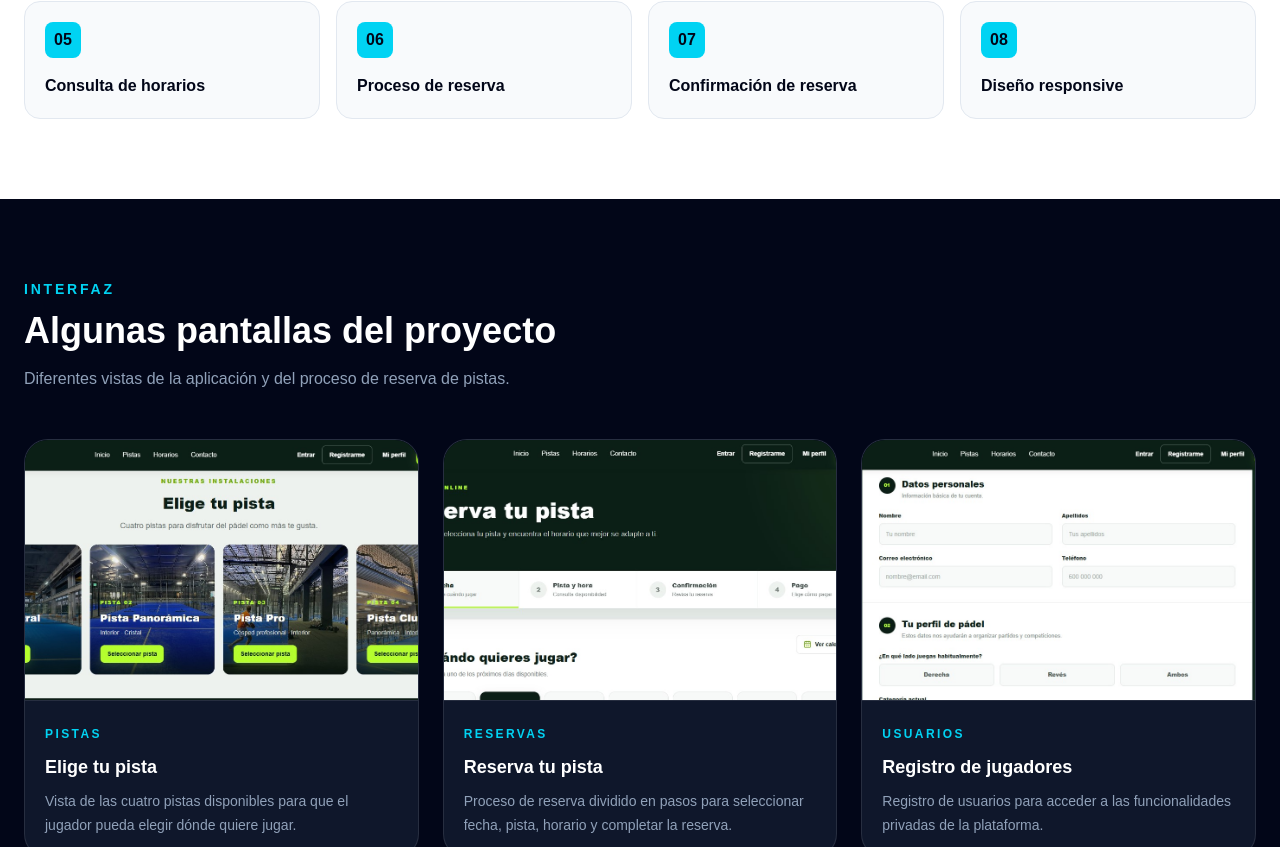
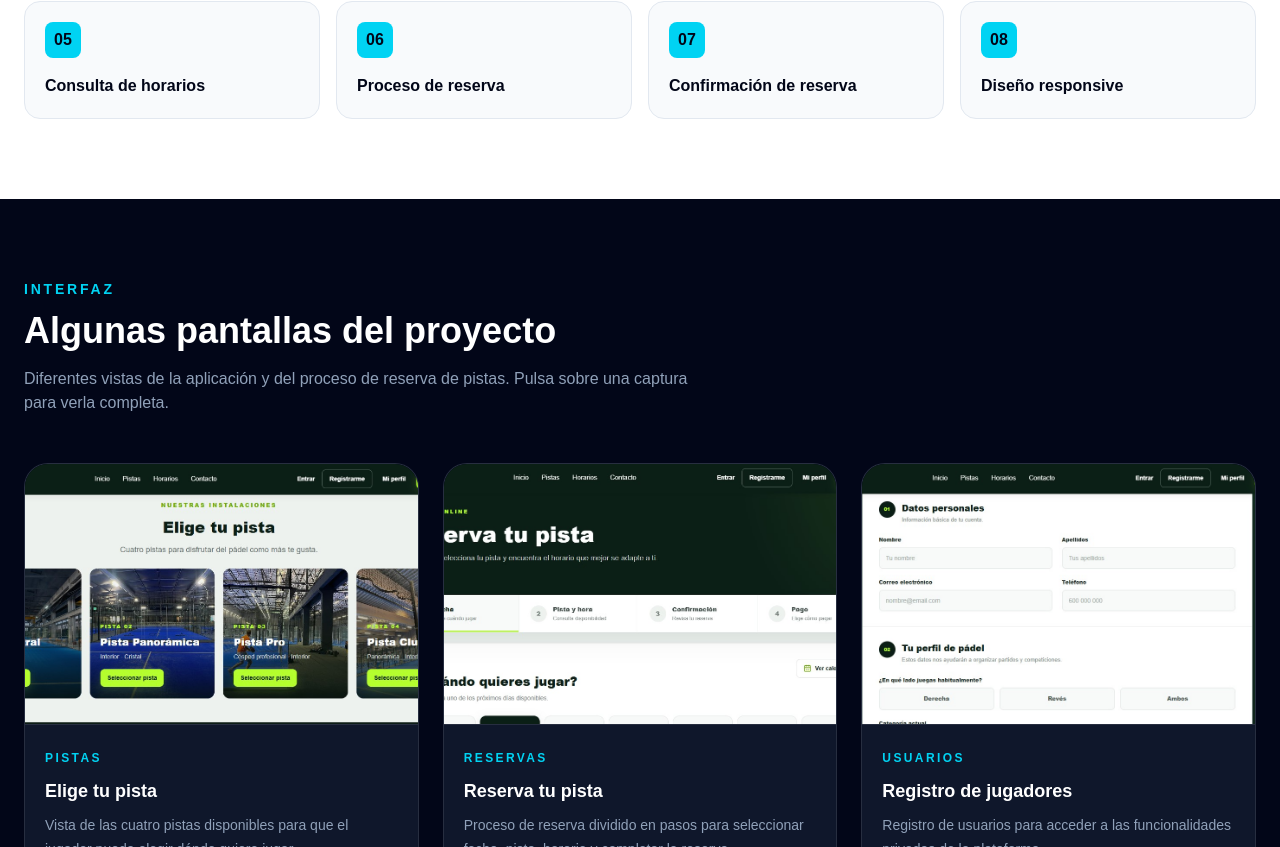
Before and after one commit to sergioyecla59/Portfolio, a Next.js app: page /proyectos/club-padel in a window 1280 px wide. Shown: the part 1953-2800 px from the top of the page. Built offline with nearby package versions, Linux system fonts and the light colour scheme.

Commit message:
Corregir Galeria imagenes club Padel

```diff
--- a/src/app/proyectos/club-padel/page.tsx
+++ b/src/app/proyectos/club-padel/page.tsx
@@ -1,7 +1,30 @@
+"use client";
+
 import Link from "next/link";
 import Image from "next/image";
+import { useEffect, useState } from "react";
 
 export default function ClubPadelPage() {
+  const [imagenAbierta, setImagenAbierta] = useState<string | null>(null);
+
+  /* ==================================================
+      CERRAR LIGHTBOX CON ESC
+  ================================================== */
+
+  useEffect(() => {
+    const cerrarConEscape = (event: KeyboardEvent) => {
+      if (event.key === "Escape") {
+        setImagenAbierta(null);
+      }
+    };
+
+    window.addEventListener("keydown", cerrarConEscape);
+
+    return () => {
+      window.removeEventListener("keydown", cerrarConEscape);
+    };
+  }, []);
+
   return (
     <main className="min-h-screen bg-slate-950 text-white">
 
@@ -101,7 +124,11 @@ export default function ClubPadelPage() {
 
         <div className="overflow-hidden rounded-3xl border border-white/10 bg-slate-900 p-2 shadow-2xl">
 
-          <div className="overflow-hidden rounded-2xl bg-slate-900">
+          <button
+            type="button"
+            onClick={() => setImagenAbierta("/projects/padel.jpg")}
+            className="block w-full cursor-zoom-in overflow-hidden rounded-2xl bg-slate-900"
+          >
 
             <Image
               src="/projects/padel.jpg"
@@ -110,10 +137,10 @@ export default function ClubPadelPage() {
               height={1080}
               priority
               unoptimized
-              className="h-auto w-full"
+              className="h-auto w-full transition duration-500 hover:scale-[1.01]"
             />
 
-          </div>
+          </button>
 
         </div>
       </section>
@@ -241,7 +268,7 @@ export default function ClubPadelPage() {
 
             <p className="mt-4 max-w-2xl text-slate-400">
               Diferentes vistas de la aplicación y del proceso de reserva
-              de pistas.
+              de pistas. Pulsa sobre una captura para verla completa.
             </p>
 
           </div>
@@ -258,7 +285,13 @@ export default function ClubPadelPage() {
 
             <article className="group overflow-hidden rounded-3xl border border-white/10 bg-slate-900">
 
-              <div className="h-[260px] overflow-hidden bg-slate-950">
+              <button
+                type="button"
+                onClick={() =>
+                  setImagenAbierta("/projects/Pistas_Club_Padel.jpg")
+                }
+                className="block h-[260px] w-full cursor-zoom-in overflow-hidden bg-slate-950"
+              >
 
                 <Image
                   src="/projects/Pistas_Club_Padel.jpg"
@@ -269,7 +302,7 @@ export default function ClubPadelPage() {
                   className="h-full w-full object-cover object-top transition duration-500 group-hover:scale-[1.02]"
                 />
 
-              </div>
+              </button>
 
               <div className="border-t border-white/10 p-5">
 
@@ -295,7 +328,13 @@ export default function ClubPadelPage() {
 
             <article className="group overflow-hidden rounded-3xl border border-white/10 bg-slate-900">
 
-              <div className="h-[260px] overflow-hidden bg-slate-950">
+              <button
+                type="button"
+                onClick={() =>
+                  setImagenAbierta("/projects/Reservas_Club_Padel.jpg")
+                }
+                className="block h-[260px] w-full cursor-zoom-in overflow-hidden bg-slate-950"
+              >
 
                 <Image
                   src="/projects/Reservas_Club_Padel.jpg"
@@ -306,7 +345,7 @@ export default function ClubPadelPage() {
                   className="h-full w-full object-cover object-top transition duration-500 group-hover:scale-[1.02]"
                 />
 
-              </div>
+              </button>
 
               <div className="border-t border-white/10 p-5">
 
@@ -332,7 +371,13 @@ export default function ClubPadelPage() {
 
             <article className="group overflow-hidden rounded-3xl border border-white/10 bg-slate-900">
 
-              <div className="h-[260px] overflow-hidden bg-slate-950">
+              <button
+                type="button"
+                onClick={() =>
+                  setImagenAbierta("/projects/Registro_Club_Padel.jpg")
+                }
+                className="block h-[260px] w-full cursor-zoom-in overflow-hidden bg-slate-950"
+              >
 
                 <Image
                   src="/projects/Registro_Club_Padel.jpg"
@@ -343,7 +388,7 @@ export default function ClubPadelPage() {
                   className="h-full w-full object-cover object-top transition duration-500 group-hover:scale-[1.02]"
                 />
 
-              </div>
+              </button>
 
               <div className="border-t border-white/10 p-5">
 
@@ -454,6 +499,52 @@ export default function ClubPadelPage() {
         </div>
       </section>
 
+
+      {/* ==================================================
+          LIGHTBOX
+      ================================================== */}
+
+      {imagenAbierta && (
+
+        <div
+          className="fixed inset-0 z-[9999] flex items-center justify-center bg-black/90 p-4 backdrop-blur-sm sm:p-8"
+          onClick={() => setImagenAbierta(null)}
+        >
+
+          {/* BOTÓN CERRAR */}
+
+          <button
+            type="button"
+            onClick={() => setImagenAbierta(null)}
+            className="absolute right-5 top-5 z-10 flex h-12 w-12 items-center justify-center rounded-full border border-white/20 bg-slate-900 text-2xl text-white transition hover:bg-cyan-400 hover:text-slate-950 sm:right-8 sm:top-8"
+            aria-label="Cerrar imagen"
+          >
+            ×
+          </button>
+
+
+          {/* IMAGEN GRANDE */}
+
+          <div
+            className="relative flex max-h-[90vh] max-w-[95vw] items-center justify-center"
+            onClick={(event) => event.stopPropagation()}
+          >
+
+            <Image
+              src={imagenAbierta}
+              alt="Captura ampliada del proyecto Club Pádel"
+              width={1920}
+              height={1080}
+              unoptimized
+              className="max-h-[90vh] max-w-[95vw] rounded-xl object-contain shadow-2xl"
+            />
+
+          </div>
+
+        </div>
+
+      )}
+
     </main>
   );
 }
```
